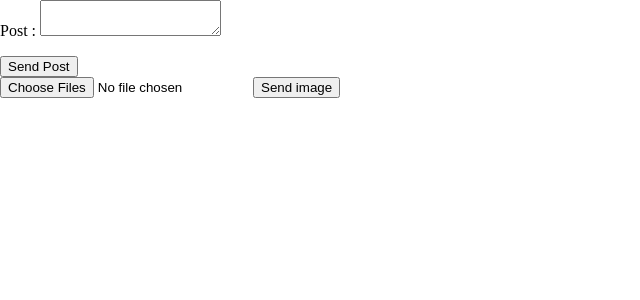
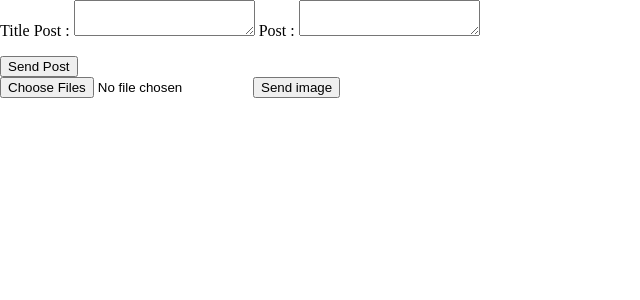
Before and after one commit to Caroline-100/Projet7, a React (Create React App) app in the folder frontend/: page /CreatePost in a window 1280 px wide. Shown: the top 300 px of the page, without its empty margins (0-640 px from the left). Built offline with nearby package versions, Linux system fonts and the light colour scheme.

Commit message:
add space for title posts

```diff
--- a/frontend/src/components/createPost.js
+++ b/frontend/src/components/createPost.js
@@ -6,6 +6,7 @@ class CreatePost extends React.Component {
   constructor() {
     super();
     this.state = {
+      title:"",
       post: "",
       image:null,
 
@@ -25,6 +26,8 @@ class CreatePost extends React.Component {
   submitPost(event) {
     event.preventDefault();
     const posts = this.state.post;
+    const title = this.state.title;
+    console.log({title});
     console.log({posts});
     const token = localStorage.getItem('datee');
     console.log({token});
@@ -33,7 +36,7 @@ class CreatePost extends React.Component {
       credentials:'same-origin',
       headers: {authorization:'Bearer ' + token,'Content-Type' :'application/json' },
       mode:'cors',
-      body: JSON.stringify({text : `${posts}`}),
+      body: JSON.stringify({text : `${posts}`, title : `${title}`}),
     })
     .then((response) => {
       console.log(" new Post ", response);
@@ -76,6 +79,15 @@ class CreatePost extends React.Component {
     return (
       <div>
         <form onSubmit={this.submitPost}>
+
+        <label htmlFor="post"> Title Post : </label>
+          <textarea
+           type="title"
+           id="title"
+           value={this.state.title}
+           name="title"
+            onChange={this.handleChangePost}
+            ></textarea>
           <label htmlFor="post"> Post : </label>
           <textarea
             type="post"
```
